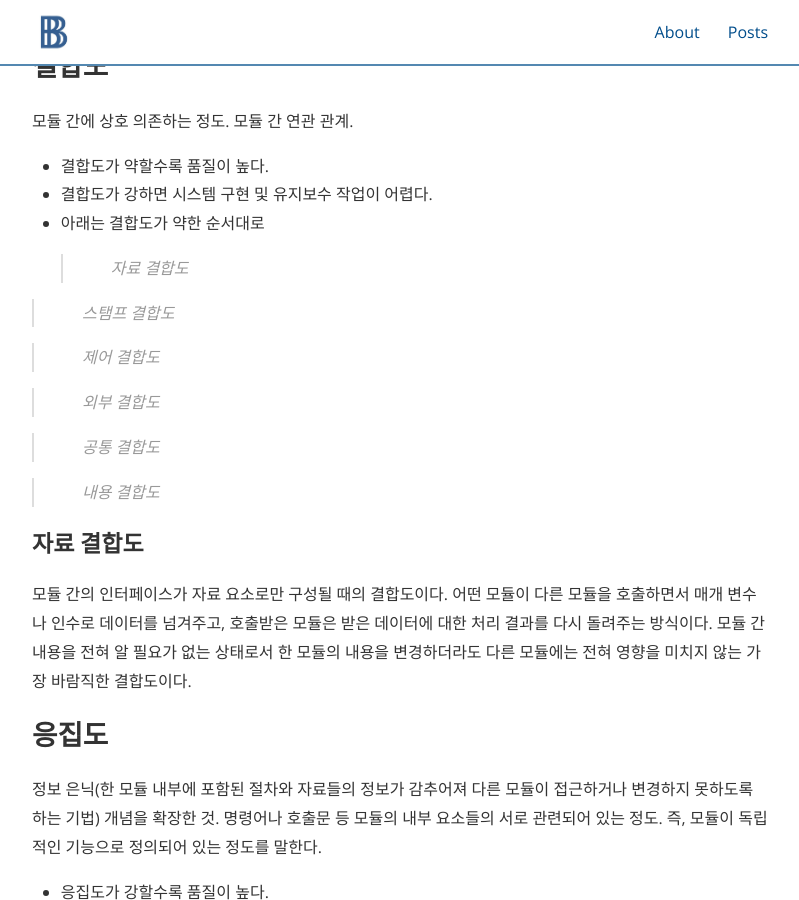
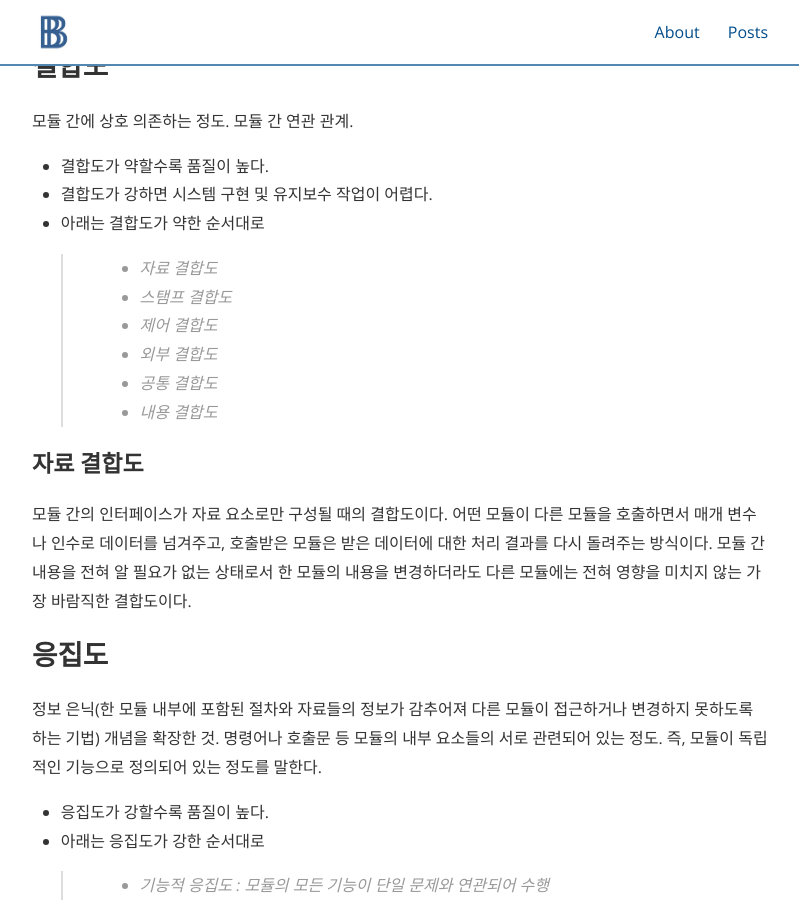
Before and after one commit to brightjy/brightjy.github.io, a Jekyll site: the page built from _posts/2020-12-13-모듈.md, in a window 1280 px wide and 900 px high, scrolled down 876 px. Shown: the whole window, without its empty margins (240-1039 px from the left). Built offline with Jekyll 4.4.1, drawn with Linux system fonts in a browser that asks for light colours; nearby versions of some CDN libraries.

```diff
--- a/_posts/2020-12-13-모듈.md
+++ b/_posts/2020-12-13-모듈.md
@@ -27,17 +27,12 @@ cover:  "/assets/instacode.png"
 * 결합도가 약할수록 품질이 높다.
 * 결합도가 강하면 시스템 구현 및 유지보수 작업이 어렵다.
 * 아래는 결합도가 약한 순서대로
-> 자료 결합도
-
-> 스탬프 결합도
-
-> 제어 결합도
-
-> 외부 결합도
-
-> 공통 결합도
-
-> 내용 결합도
+>* 자료 결합도
+>* 스탬프 결합도
+>* 제어 결합도
+>* 외부 결합도
+>* 공통 결합도
+>* 내용 결합도
 
 
 ### 자료 결합도
@@ -50,19 +45,13 @@ cover:  "/assets/instacode.png"
 
 * 응집도가 강할수록 품질이 높다.
 * 아래는 응집도가 강한 순서대로
-> 기능적 응집도 : 모듈의 모든 기능이 단일 문제와 연관되어 수행
-
-> 순차적 응집도 : 모듈 내 하나의 활동으로부터 나온 출력 데이터를 그 다음 활동의 입력 데이터로 사용
-
-> 교환적 응집도
-
-> 절차적 응집도
-
-> 시간적 응집도
-
-> 논리적 응집도
-
-> 우연적 응집도
+>* 기능적 응집도 : 모듈의 모든 기능이 단일 문제와 연관되어 수행
+>* 순차적 응집도 : 모듈 내 하나의 활동으로부터 나온 출력 데이터를 그 다음 활동의 입력 데이터로 사용
+>* 교환적 응집도
+>* 절차적 응집도
+>* 시간적 응집도
+>* 논리적 응집도
+>* 우연적 응집도
 
 
 
```
